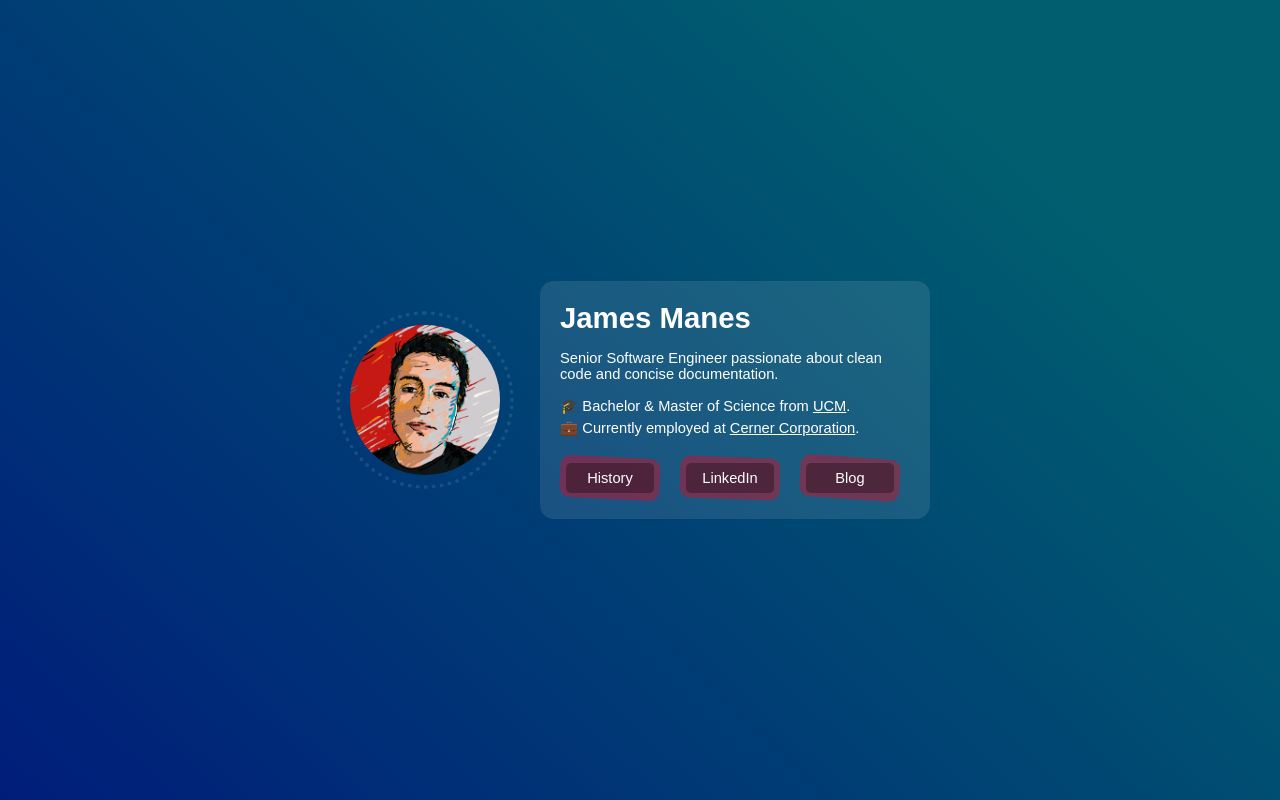
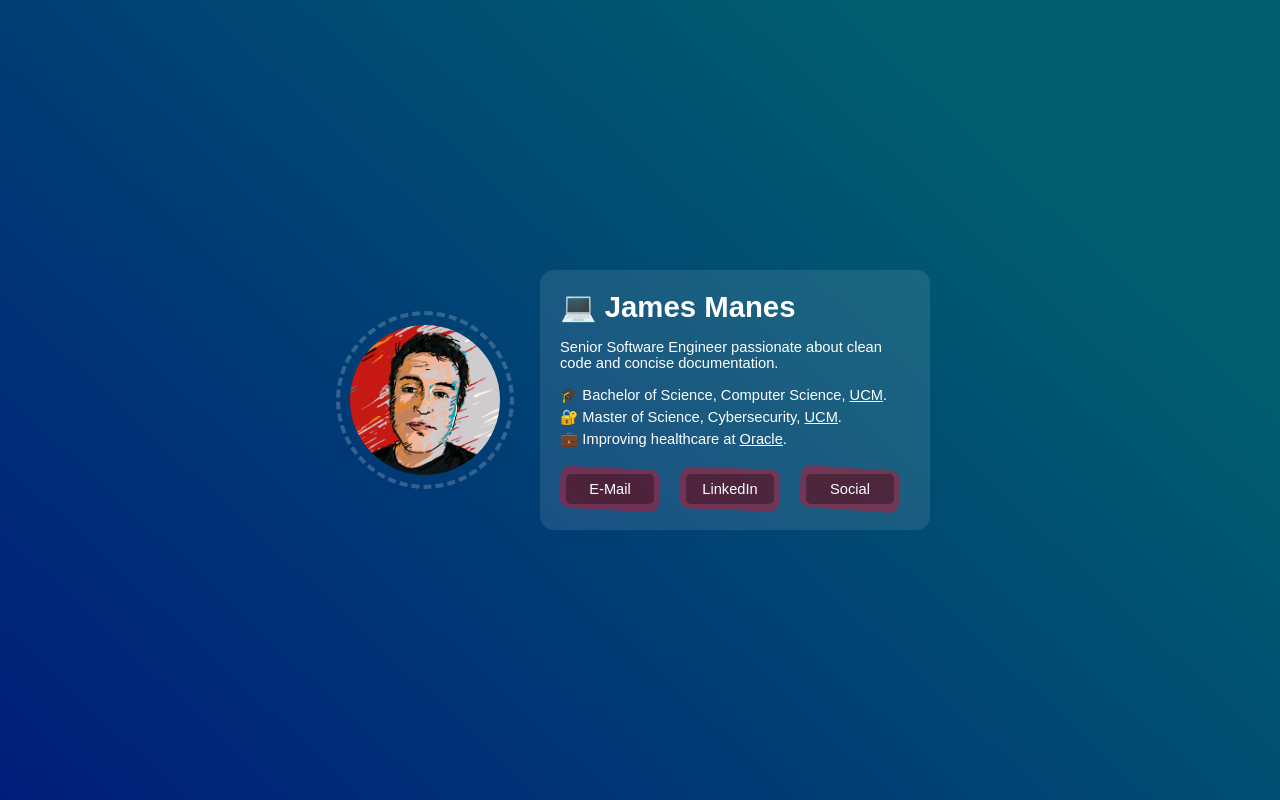
Before and after one commit to jamesmanes/jmanes.me, a React app: page / in a window 1280 px wide. Built offline with nearby package versions, Linux system fonts and the light colour scheme.

Commit message:
Fixed rotating border for Safari.

```diff
--- a/package.json
+++ b/package.json
@@ -1,7 +1,7 @@
 {
-    "name": "jmanes.com",
-    "version": "3.0.0",
-    "description": "Personal website.",
+    "name": "jmanes.me",
+    "version": "3.0.1",
+    "description": "Personal website of James Manes.",
     "private": true,
     "main": "index.js",
     "author": "James Manes",
--- a/src/index.html
+++ b/src/index.html
@@ -32,5 +32,6 @@
         This site was written in React JS and requires JavaScript to be enabled.
     </noscript>
     <div id="app"><!-- Entry point for index.js --></div>
+    <a rel="me" href="https://fosstodon.org/@jmanes" hidden="">Mastodon Verification</a>
 </body>
 </html>
--- a/src/js/components/About.jsx
+++ b/src/js/components/About.jsx
@@ -23,26 +23,28 @@ const About = () => {
 
     const Paragraph = styled.p`
         margin-bottom: 4px;
-        :last-child {
-            margin-top: 2px;
-        }
+        margin-top: 2px;
     `
 
     return(
         <About>
-            <Header>James Manes</Header>
+            <Header>💻 James Manes</Header>
             <div>
                 <Biography>
                     Senior Software Engineer passionate about clean code and concise
                     documentation.
                 </Biography>
                 <Paragraph>
-                🎓 Bachelor & Master of Science from <Link rel="noopener noreferrer"
+                🎓 Bachelor of Science, Computer Science, <Link rel="noopener noreferrer"
                         href="https://ucmo.edu" target="_blank">UCM</Link>.
                 </Paragraph>
                 <Paragraph>
-                💼 Currently employed at <Link rel="noopener noreferrer"
-                        href="https://www.cerner.com/" target="_blank">Cerner Corporation</Link>.
+                🔐 Master of Science, Cybersecurity, <Link rel="noopener noreferrer"
+                        href="https://ucmo.edu" target="_blank">UCM</Link>.
+                </Paragraph>
+                <Paragraph>
+                💼 Improving healthcare at <Link rel="noopener noreferrer"
+                        href="https://www.oracle.com/" target="_blank">Oracle</Link>.
                 </Paragraph>
             </div>
         </About>
--- a/src/js/components/Avatar.jsx
+++ b/src/js/components/Avatar.jsx
@@ -10,22 +10,22 @@ const rotate = keyframes`
 const Avatar = styled.div`
     background-image: url(${Image});
     background-size: 100%;
-    outline-offset: 10px;
     border-radius: 100%;
     margin-right: 20px;
     margin-left: 20px;
     width: 150px;
     height: 150px;
     position: relative;
-    :before {
+    :after {
         animation: ${rotate} 60s linear infinite;
-        outline: 4px dotted rgba(255, 255, 255, 0.1);
         postion: absolute;
         display: block;
+        margin-top: -14px;
+        margin-left: -14px;
+        border: 4px dashed rgba(255,255,255,0.2);
         border-radius: 100%;
-        outline-offset: 10px;
-        width: 150px;
-        height: 150px;
+        width: 170px;
+        height: 170px;
         content: '';
     }
     @media (max-width: 640px) {
--- a/src/js/components/Navigation.jsx
+++ b/src/js/components/Navigation.jsx
@@ -29,12 +29,12 @@ const Navigation = () => {
 
     return(
         <ButtonContainer>
-            <Button href="http://stackoverflow.com/story/jmanes"
-                    angle={randomAngle()}>History</Button>
+            <Button href="mailto:contact@jmanes.email"
+                    angle={randomAngle()}>E-Mail</Button>
             <Button href="https://www.linkedin.com/in/jamesmanes"
                     angle={randomAngle()}>LinkedIn</Button>
-            <Button href="https://jmanes.blog"
-                    angle={randomAngle()}>Blog</Button>
+            <Button href="https://fosstodon.org/@jmanes"
+                    angle={randomAngle()}>Social</Button>
         </ButtonContainer>
     );
 }
```
Also changed, not shown: 1 other file (tests, documents, lock files or other folders).
